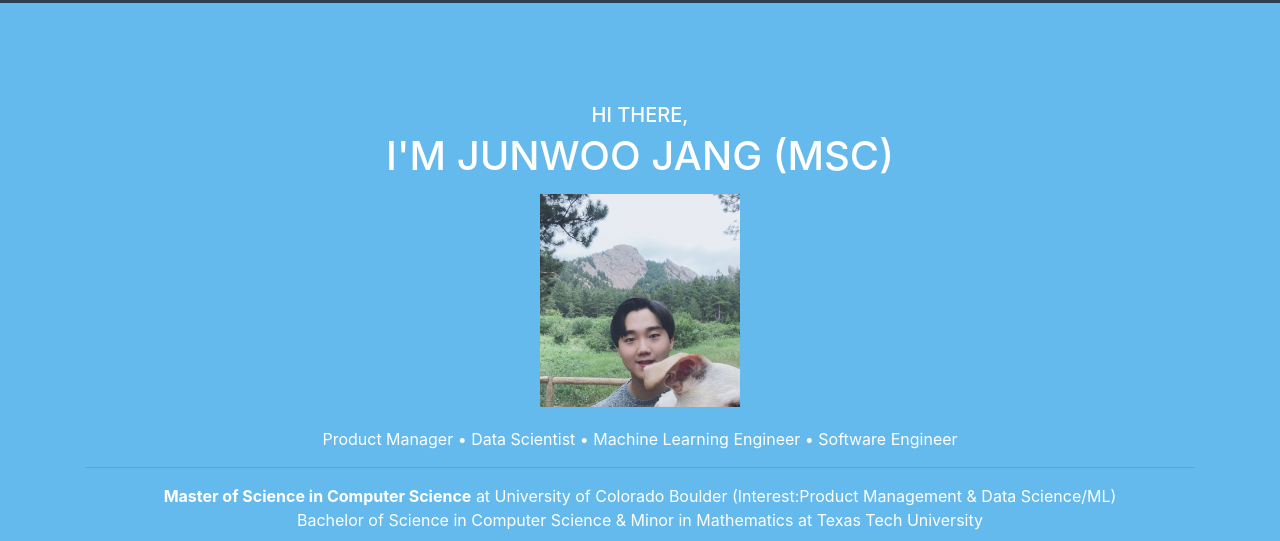
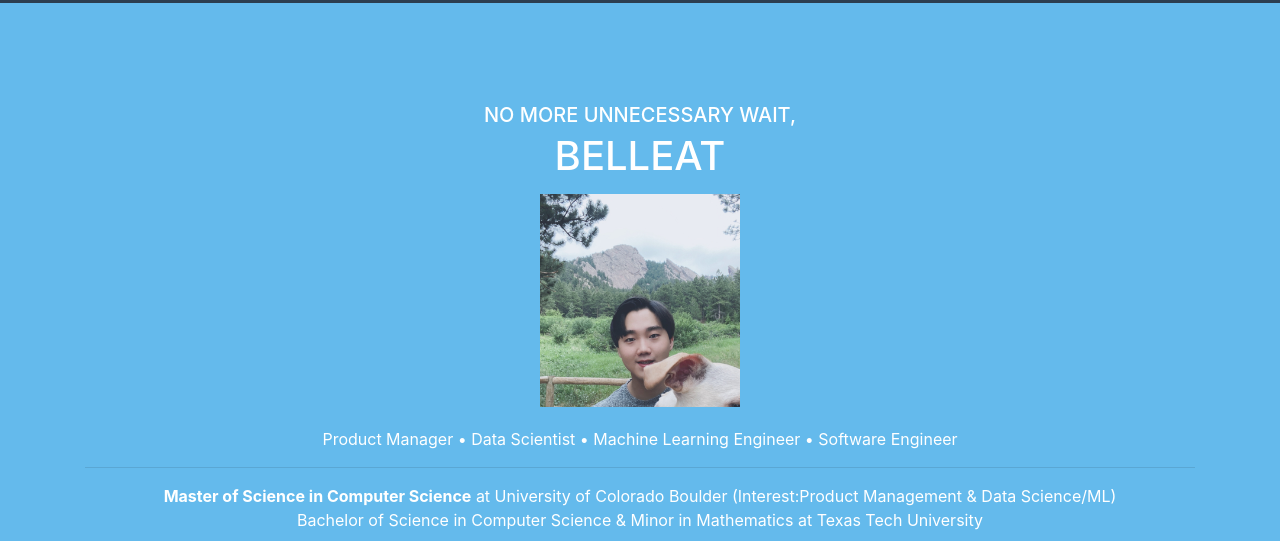
Before and after one commit to Bell-Eat/belleat, a website with bundled scripts: page index.html in a window 1280 px wide. Shown: the part 112-653 px from the top of the page. Built offline with nearby package versions, Linux system fonts and the light colour scheme.

Commit message:
Update index.html

```diff
--- a/index.html
+++ b/index.html
@@ -116,8 +116,8 @@
       <!--Little intros START-->
       <div class="container">
         <p class="text-center">
-          <h5>Hi there,</h5>
-          <h1>I'm Junwoo Jang (MSc)</h1>
+          <h5>No more unnecessary wait,</h5>
+          <h1>BellEat</h1>
         </p>
 
             <img class="img-fluid img-circle" src="img/profile.jpg" height="200px" width="200px" alt="">
```
